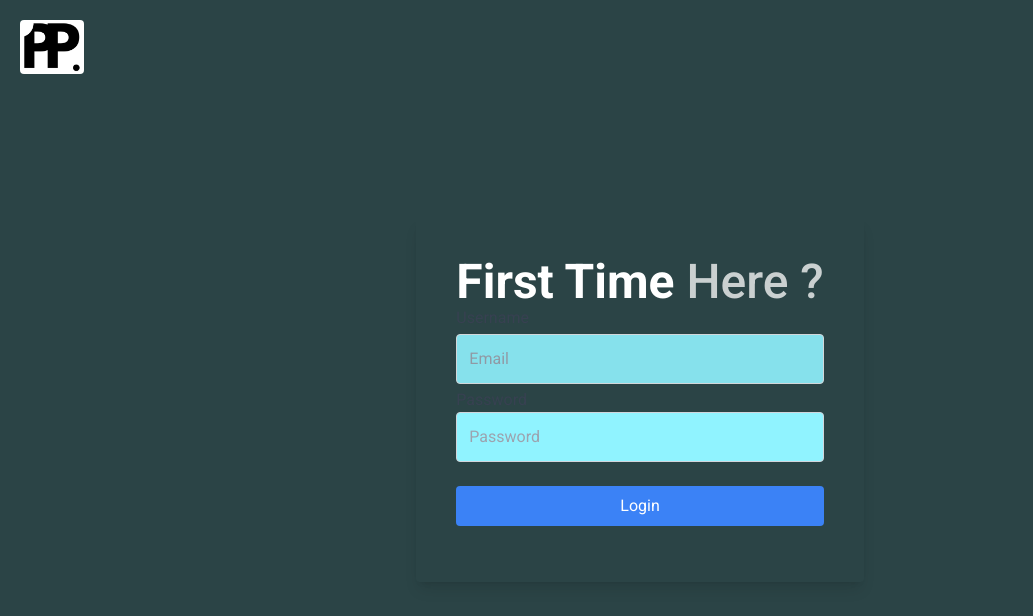
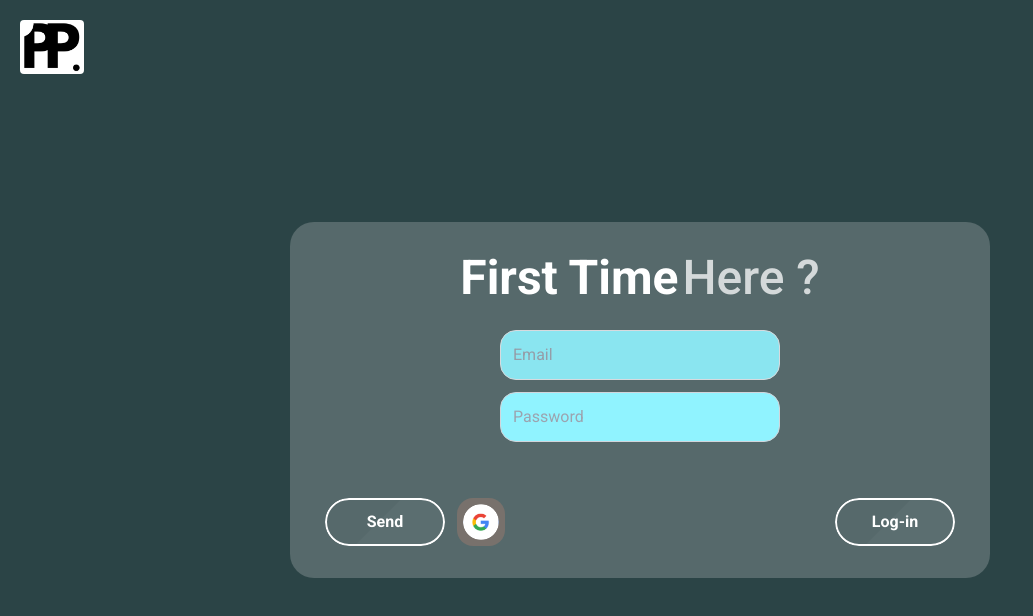
Before and after one commit to apfeet/PostPilot, a React (Vite) app in the folder FrontEnd/PostPilot-frontEND/: page / in a window 1280 px wide. Shown: the top 616 px of the page, without its empty margins (0-1033 px from the left). Built offline with nearby package versions, Linux system fonts and the light colour scheme.

Commit message:
modifying login page

```diff
--- a/FrontEnd/PostPilot-frontEND/src/components/login-page.jsx
+++ b/FrontEnd/PostPilot-frontEND/src/components/login-page.jsx
@@ -1,29 +1,96 @@
-import React from 'react'
-import LOGO from '../assets/LOGO.webp'
-
+import React from "react";
+import LOGO from "../assets/LOGO.webp";
+import googleIcon from "../assets/GoogleLogin.png";
 
 const LoginPage = () => {
   return (
-    <div className='bg-costom-grey h-screen flex items-center justify-center relative '>
-      <div className='absolute top-0 left-0 p-5'>
-        <img src={LOGO} alt="PostPilot" className='w-16 rounded' />
+    <div className="relative flex h-screen items-center justify-center bg-costom-grey">
+      <div className="absolute left-0 top-0 p-5">
+        <img src={LOGO} alt="PostPilot" className="w-16 rounded" />
       </div>
-      <div className=' p-10 rounded shadow-lg '>
-        <span className='text-5xl text-white font-bold'>First Time</span> &nbsp; <span className='opacity-75 text-5xl text-white font-medium'>Here ?</span>
-        <div className='mb-1'>
-          <label htmlFor='username' className='block text-gray-700'>Username</label>
-          <input id='username' type='text' className='w-full p-3 border  rounded mt-1 text-black opacity-90 bg-costom-cyan' placeholder='Email' />
+      <div className="bg-costom-lightgrey flex w-[700px] flex-col items-center justify-center rounded-3xl pb-4 pt-8">
+        <div>
+          <span className="text-5xl font-bold text-white">First Time</span>
+          &nbsp;
+          <span className="text-5xl font-medium text-white opacity-75">
+            Here ?
+          </span>
         </div>
-        <div className='mb-6'>
-          <label htmlFor='password' className='block text-gray-700'>Password</label>
-          <input id='password' type='password' className='w-full p-3 border border-gray-300 rounded bg-costom-cyan' placeholder='Password' />
+        <div className="mb-3 mt-7 flex w-4/5 items-center justify-center">
+          <label htmlFor="username" className="block text-gray-500"></label>
+          <input
+            id="username"
+            type="text"
+            className="w-6/12 rounded-2xl border bg-costom-cyan p-3 text-gray-600 opacity-90"
+            placeholder="Email"
+          />
         </div>
-        <button className='w-full bg-blue-500 text-white p-2 rounded hover:bg-blue-700'>Login</button>
-        <div className='mt-4 text-gray-700 text-sm'>
+        <div className="mb-6 flex w-4/5 items-center justify-center">
+          <label htmlFor="password" className="block"></label>
+          <input
+            id="password"
+            type="password"
+            className="w-6/12 rounded-2xl border border-gray-300 bg-costom-cyan p-3 text-gray-700"
+            placeholder="Password"
+          />
         </div>
+        <div className="mt-8 flex w-[90%] justify-between">
+          <div className="flex">
+            <a
+              href="#"
+              class="group relative inline-flex items-center justify-start overflow-hidden rounded-full px-5 py-3 font-bold"
+            >
+              <span class="absolute left-0 top-0 h-32 w-32 -translate-y-2 translate-x-12 rotate-45 bg-white opacity-[3%]"></span>
+              <span class="absolute left-0 top-0 -mt-1 h-48 w-48 -translate-x-56 -translate-y-24 rotate-45 bg-white opacity-100 transition-all duration-500 ease-in-out group-hover:-translate-x-8"></span>
+              <span class="relative w-20 text-center text-white transition-colors duration-200 ease-in-out group-hover:text-gray-900">
+                Send
+              </span>
+              <span class="absolute inset-0 rounded-full border-2 border-white"></span>
+            </a>
+
+            <div className="relative ml-3 h-12 rounded-2xl bg-stone-500">
+              <a href="#" className="group flex items-center">
+                <div className="flex h-12 w-12 items-center justify-center rounded-2xl">
+                  <img
+                    src={googleIcon}
+                    alt="GoogleIcon"
+                    className="w-11 rounded-full border-none p-1"
+                  />
+                </div>
+                <div className="duration-600 ml-0 hidden opacity-0 transition-all ease-in-out group-hover:ml-2 group-hover:block group-hover:opacity-100">
+                  Google Auth
+                </div>
+              </a>
+            </div>
+          </div>
+          {/* <div className="ml-14 flex h-12 items-center justify-center">
+                <span className="origin-left scale-x-0 text-white duration-300">
+                  Google Auth
+                </span>
+              </div> */}
+          <div>
+            <a
+              href="#"
+              class="group relative inline-flex items-center justify-start overflow-hidden rounded-full px-5 py-3 font-bold"
+            >
+              <span class="absolute left-0 top-0 h-32 w-32 -translate-y-2 translate-x-12 rotate-45 bg-white opacity-[3%]"></span>
+              <span class="absolute left-0 top-0 -mt-1 h-48 w-48 -translate-x-56 -translate-y-24 rotate-45 bg-white opacity-100 transition-all duration-500 ease-in-out group-hover:-translate-x-8"></span>
+              <span class="relative w-20 text-center text-white transition-colors duration-200 ease-in-out group-hover:text-gray-900">
+                Log-in
+              </span>
+              <span class="absolute inset-0 rounded-full border-2 border-white"></span>
+            </a>
+          </div>
+          {/* <div>
+            <button className="flex w-40 flex-row justify-center rounded-[20px] bg-blue-500 p-2 text-white hover:bg-blue-700">
+
+            </button>
+          </div> */}
+        </div>
+        <div className="mt-4 text-sm text-gray-700"></div>
       </div>
     </div>
-  )
-}
+  );
+};
 
-export default LoginPage
+export default LoginPage;
--- a/FrontEnd/PostPilot-frontEND/tailwind.config.js
+++ b/FrontEnd/PostPilot-frontEND/tailwind.config.js
@@ -9,6 +9,8 @@ export default {
      backgroundColor: {
       'costom-grey': '#2B4446',
       'costom-cyan': '#90F3FF',
+      'costom-lightgrey':'#56696b',
+      'costom-darkgrey':'#ECECEC'
      }
     },
   },
```
Also changed, not shown: FrontEnd/PostPilot-frontEND/src/assets/GoogleLogin.png (added).
